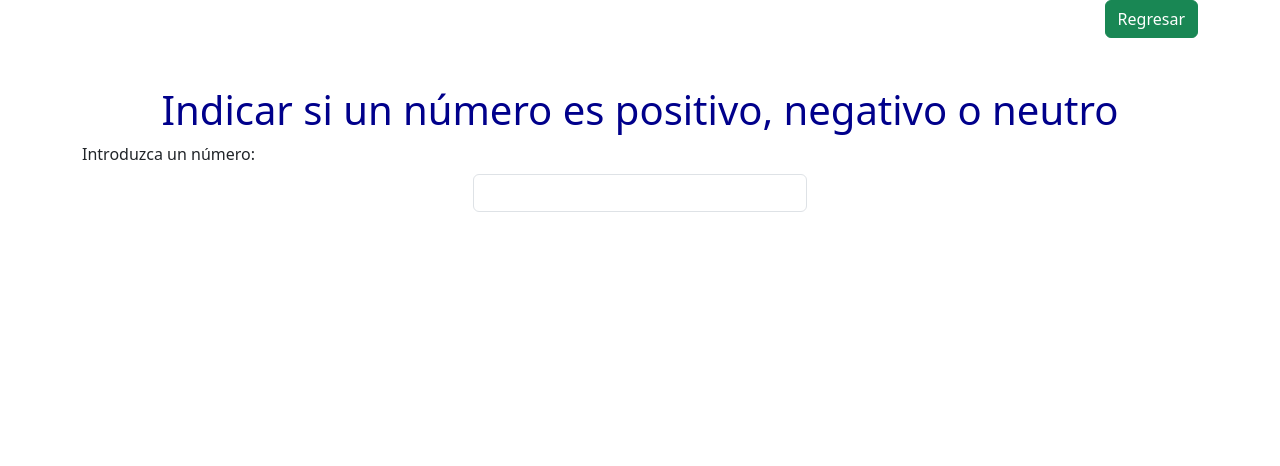
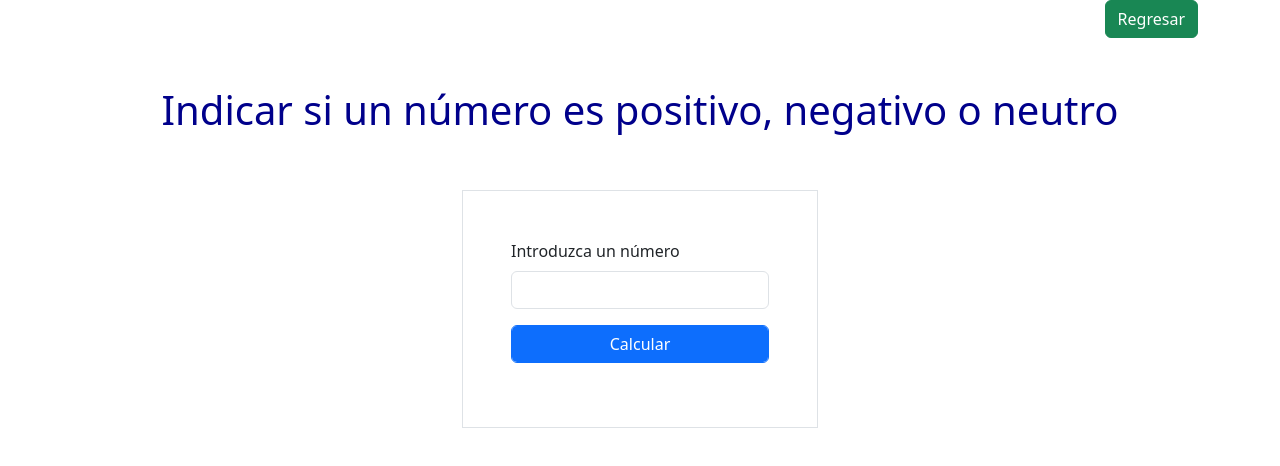
Before and after one commit to axeljavier-alvarez/programas-javascript, a plain HTML site: page html/problema4.html in a window 1280 px wide. Drawn offline with nearby package versions, Linux system fonts and the light colour scheme.

Commit message:
programa 4

```diff
--- a/css/problema4.css
+++ b/css/problema4.css
@@ -3,15 +3,6 @@ h1{
     color:darkblue;
 }
 
-.form-control{
-    width: 30%;
-    margin: auto;
-}
-
-.form-select {
-    width: 30%;
-    margin: auto;
-}
 
 label {
     text-align: center;
--- a/html/problema4.html
+++ b/html/problema4.html
@@ -22,15 +22,28 @@
         <header>
                 <h1>Indicar si un número es positivo, negativo o neutro</h1>
         </header>
+<br>
+<br>
+<main>
+  <div class="row justify-content-center">
+    <div class="col-4">
 
-        <main>
-            <form>
-                <div class="mb-3">
-                    <label for="numero" class="form-label">Introduzca un número:</label>
-                    <input type="number" class="form-control" id="numero">
-                </div>
-            </form>
-        </main>
+    <form class="border p-5">
+      <div class="mb-3">
+        <label for="numero" class="form-label">Introduzca un número</label>
+        <input type="number" class="form-control" id="numero">
+      </div>
+
+      <div class="mb-3">
+        <button type="button" onclick="calcular()" class="btn btn-primary form-control">Calcular</button>
+      </div>
+
+      <p id="resultado"></p>
+    </form>
+
+  </div>
+  </div>
+</main>
 
     </div>
     <script src="../js/problema4.js"></script>
--- a/js/problema4.js
+++ b/js/problema4.js
@@ -0,0 +1,16 @@
+function calcular(){
+    const numero = parseInt(document.getElementById("numero").value);
+
+    let resultado;
+
+    if( numero > 0){
+        resultado = "El numero es positivo ";
+    } else if (numero < 0){
+        resultado = "El numero es negativo ";
+
+    } else {
+        resultado = "El numero es neutro ";
+    }
+
+    document.getElementById("resultado").innerHTML = resultado;
+}
```
